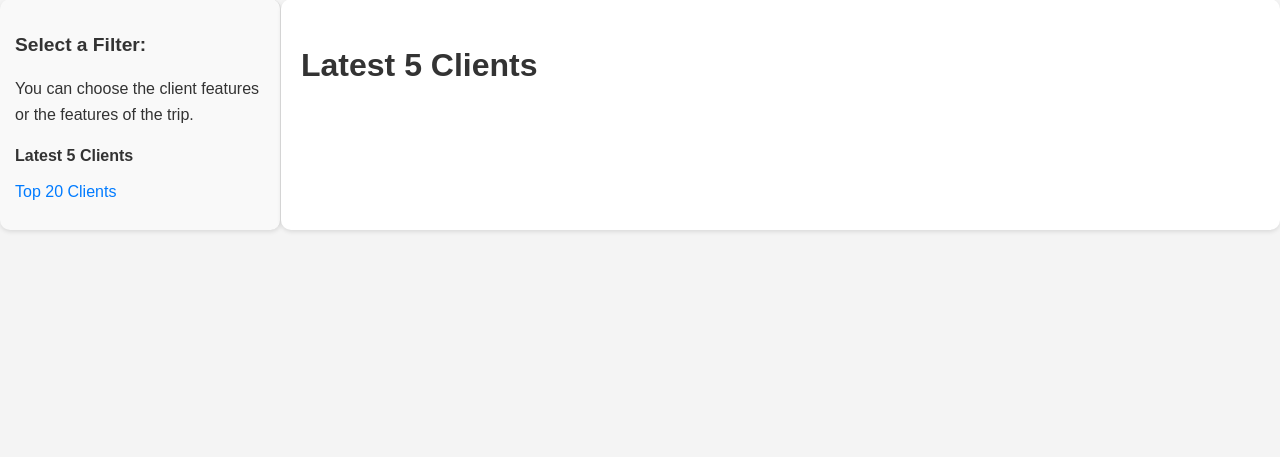
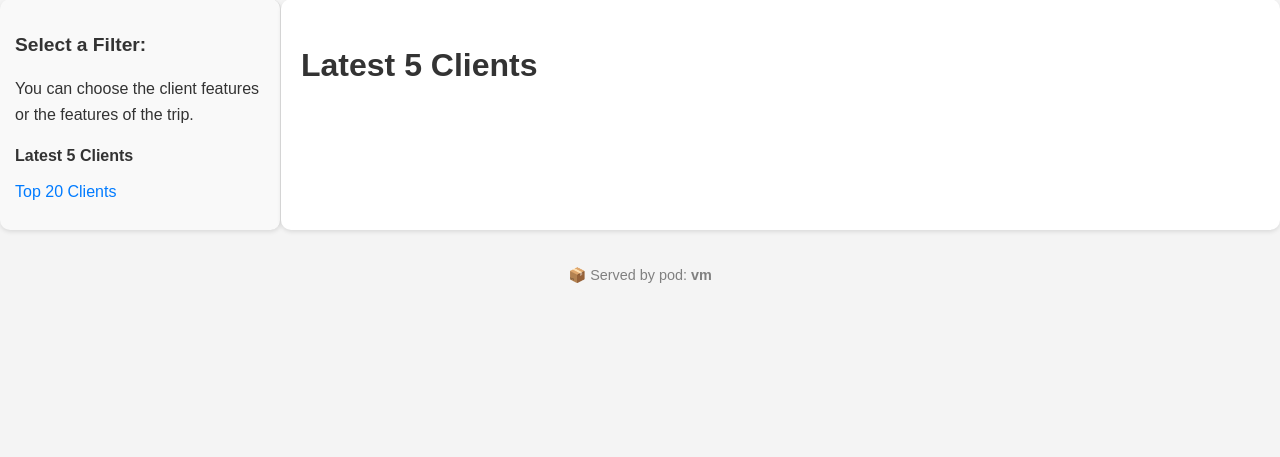
Before and after one commit to iOSSergey/client-management-system, a Django app: page /client-management-system/ in a window 1280 px wide. Shown: the part 47-504 px from the top of the page. Run offline with Django 5.2, Linux system fonts and the light colour scheme; data that the repository does not hold is empty.

Commit message:
:sparkles: Add Pod Name to Page Footer via Context Processor

```diff
--- /dev/null
+++ b/client_management_system/context_processors.py
@@ -0,0 +1,7 @@
+import socket
+
+
+def pod_name(request):
+    return {
+        'pod_name': socket.gethostname()
+    }
--- a/client_management_system/settings.py
+++ b/client_management_system/settings.py
@@ -80,6 +80,7 @@ TEMPLATES = [
                 'django.template.context_processors.request',
                 'django.contrib.auth.context_processors.auth',
                 'django.contrib.messages.context_processors.messages',
+                'client_management_system.context_processors.pod_name',
             ],
         },
     },
--- a/clients/static/css/style.css
+++ b/clients/static/css/style.css
@@ -270,3 +270,11 @@ table th {
   background-color: #5a6268;
   box-shadow: 0px 4px 8px rgba(0, 0, 0, 0.2); /* Shadow */
 }
+
+/* Footer with Pod name */
+footer.pod-footer {
+  text-align: center;
+  padding: 1em 0;
+  color: gray;
+  font-size: 0.9em;
+}
--- a/clients/templates/clients/base.html
+++ b/clients/templates/clients/base.html
@@ -30,6 +30,12 @@
             {% endblock %}
         </div>
     </div>
+
+    <footer class="pod-footer">
+        📦 Served by pod: <strong>{{ pod_name }}</strong>
+    </footer>
+
+
 </body>
 
 </html>
```
